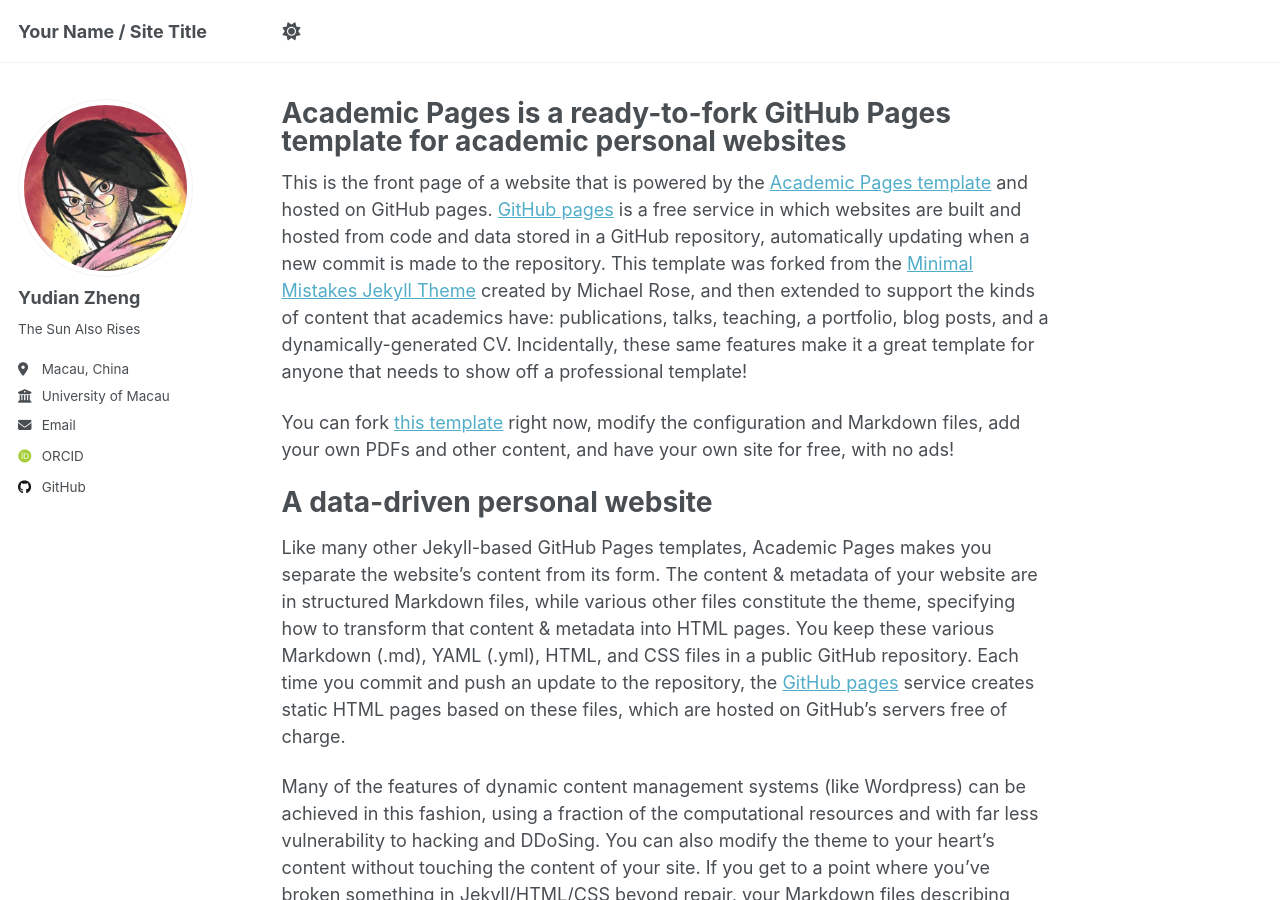
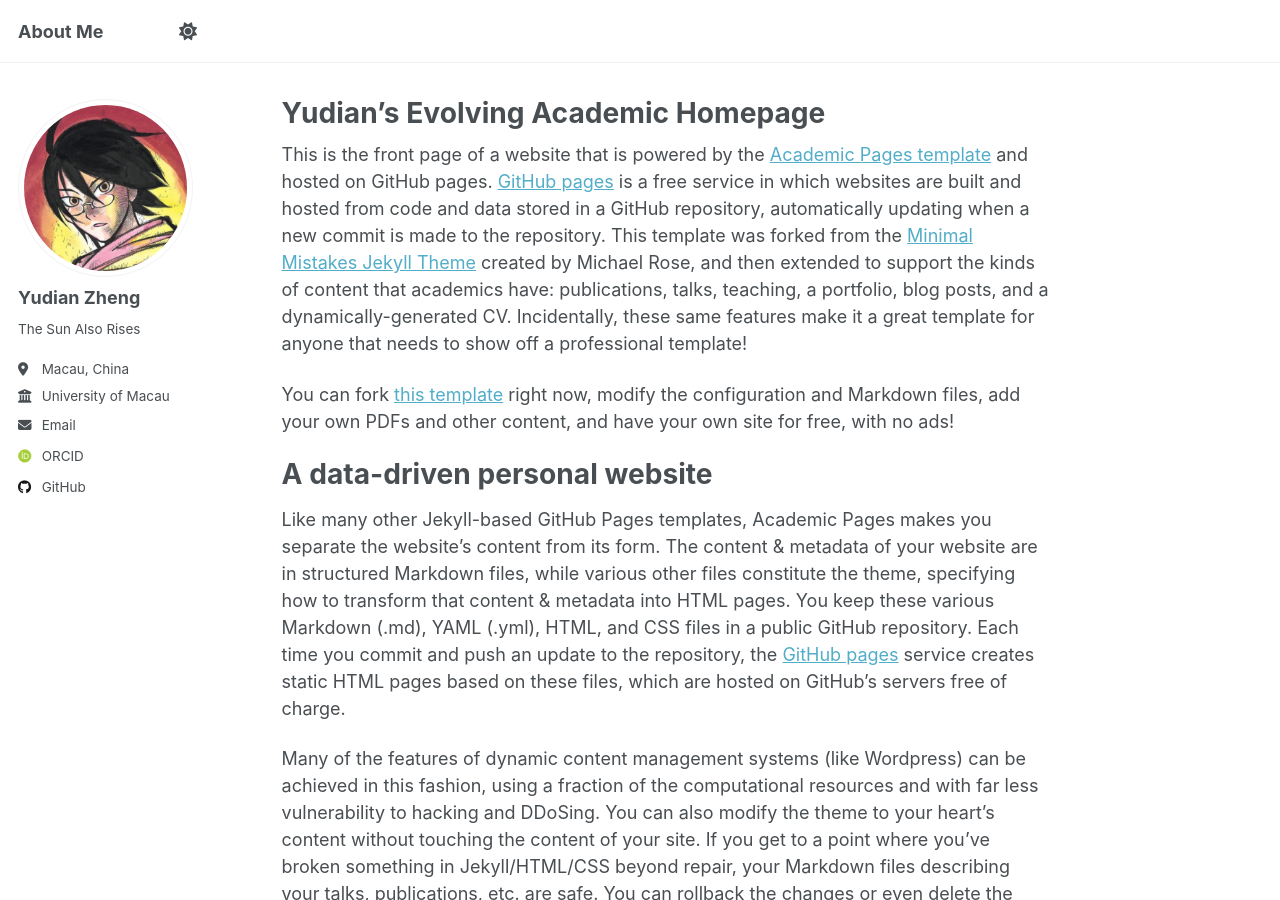
Before and after one commit to yudianzheng/yudianzheng.github.io, a Jekyll site: the page built from _pages/about.md, in a window 1280 px wide and 900 px high. Built offline with Jekyll 4.4.1, drawn with Linux system fonts in a browser that asks for light colours; some web fonts are replaced; a script that is not in the unit is left out; some of the changed text lies outside the part shown.

Commit message:
little modification

```diff
--- a/_config.yml
+++ b/_config.yml
@@ -9,10 +9,10 @@
 # Basic Site Settings
 locale                   : "en-US"
 site_theme               : "default"
-title                    : "Your Name / Site Title"
+title                    : "About Me"
 title_separator          : "-"
-name                     : &name "Your Name"
-description              : &description "personal description"
+name                     : &name "Yudian Zheng"
+description              : &description "This person is an enigma"
 url                      : https://yudianzheng.github.io # the base hostname & protocol for your site e.g. "https://[your GitHub username].github.io" or if you already have some other page hosted on Github then use "https://[your GitHub username].github.io/[Your Repo Name]"
 baseurl                  : "" # the subpath of your site, e.g. "/blog"
 repository               : "academicpages/academicpages.github.io"
--- a/_pages/about.md
+++ b/_pages/about.md
@@ -1,6 +1,6 @@
 ---
 permalink: /
-title: "Academic Pages is a ready-to-fork GitHub Pages template for academic personal websites"
+title: "Yudian's Evolving Academic Homepage"
 author_profile: true
 redirect_from:
   - /about/
```
